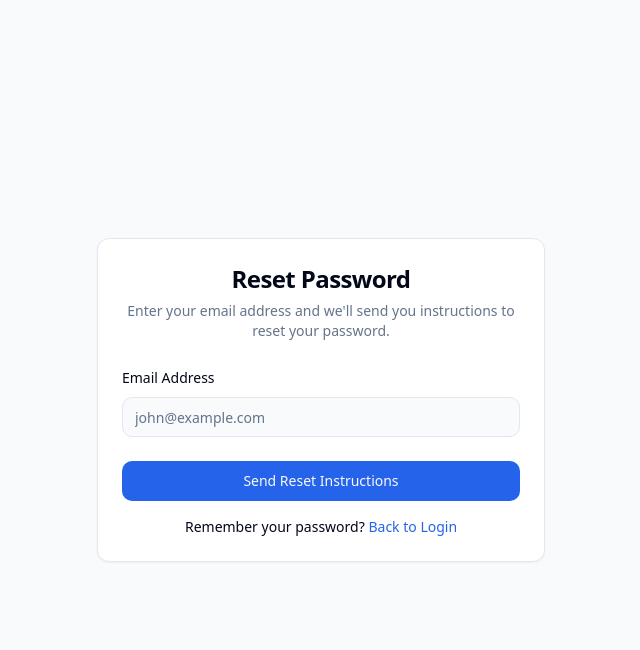
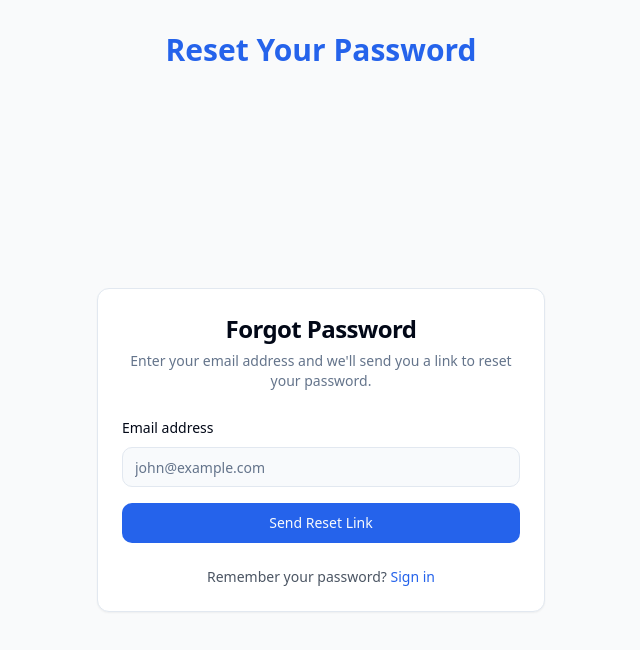
Before and after one commit to aparnats7/hack-project-1, a React (Vite) app: page /forgot-password in a window 1280 px wide. Shown: the top 650 px of the page, without its empty margins (319-959 px from the left). Built offline with nearby package versions, Linux system fonts and the light colour scheme; no server answers.

Commit message:
forget password modified

```diff
--- a/src/pages/ForgotPassword.jsx
+++ b/src/pages/ForgotPassword.jsx
@@ -7,12 +7,19 @@ import { Card, CardHeader, CardTitle, CardDescription, CardContent, CardFooter }
 import { useForm } from 'react-hook-form';
 import { zodResolver } from '@hookform/resolvers/zod';
 import * as z from 'zod';
+import { useAuth } from '@/hooks/useAuth';
+import { useToast } from '@/hooks/use-toast';
+import { Loader2 } from 'lucide-react';
 
 const forgotPasswordSchema = z.object({
   email: z.string().email('Invalid email address'),
 });
 
 const ForgotPassword = () => {
+  const { resetPassword } = useAuth();
+  const { toast } = useToast();
+  const [isLoading, setIsLoading] = useState(false);
+
   const {
     register,
     handleSubmit,
@@ -23,56 +30,75 @@ const ForgotPassword = () => {
 
   const onSubmit = async (data) => {
     try {
-      // Here you would typically make an API call to send reset password email
-      console.log('Form submitted:', data);
-      // Show success message or redirect
+      setIsLoading(true);
+      await resetPassword(data.email);
+      toast({
+        title: "Success",
+        description: "Password reset email has been sent. Please check your inbox.",
+      });
     } catch (error) {
       console.error('Error:', error);
+      toast({
+        title: "Error",
+        description: error.message,
+        variant: "destructive",
+      });
+    } finally {
+      setIsLoading(false);
     }
   };
 
   return (
-    <div className="min-h-screen flex items-center justify-center bg-gray-50 py-12 px-4 sm:px-6 lg:px-8">
+    <div className="min-h-screen flex flex-col bg-gray-50">
+      <div className="text-center py-8">
+        <h1 className="text-3xl font-bold text-primary">Reset Your Password</h1>
+      </div>
+      <div className="flex-1 flex items-center justify-center py-12 px-4 sm:px-6 lg:px-8">
         <Card className="w-full max-w-md">
           <CardHeader>
-          <CardTitle className="text-2xl font-bold text-center">Reset Password</CardTitle>
+            <CardTitle className="text-2xl font-bold text-center">Forgot Password</CardTitle>
             <CardDescription className="text-center">
-            Enter your email address and we'll send you instructions to reset your password.
+              Enter your email address and we'll send you a link to reset your password.
             </CardDescription>
           </CardHeader>
           <CardContent>
             <form onSubmit={handleSubmit(onSubmit)} className="space-y-4">
               <div className="space-y-2">
-              <Label htmlFor="email">Email Address</Label>
+                <Label htmlFor="email">Email address</Label>
                 <Input
                   id="email"
                   type="email"
                   {...register('email')}
                   placeholder="john@example.com"
+                  className={errors.email ? "border-red-500" : ""}
                 />
                 {errors.email && (
                   <p className="text-sm text-red-500">{errors.email.message}</p>
                 )}
               </div>
+              <Button type="submit" className="w-full" disabled={isLoading}>
+                {isLoading ? (
+                  <>
+                    <Loader2 className="mr-2 h-4 w-4 animate-spin" />
+                    Sending reset link...
+                  </>
+                ) : (
+                  "Send Reset Link"
+                )}
+              </Button>
             </form>
           </CardContent>
-        <CardFooter className="flex flex-col space-y-4">
-          <Button
-            type="submit"
-            className="w-full"
-            onClick={handleSubmit(onSubmit)}
-          >
-            Send Reset Instructions
-          </Button>
-          <p className="text-sm text-center">
+          <CardFooter className="justify-center">
+            <p className="text-sm text-gray-600">
               Remember your password?{' '}
-            <Link to="/login" className="text-primary hover:underline">
-              Back to Login
+              <Link to="/login" className="font-medium text-primary hover:text-primary/80">
+                Sign in
               </Link>
             </p>
           </CardFooter>
         </Card>
       </div>
+    </div>
   );
 };
 
```
Lines whose indentation alone changed are shown as unchanged.
